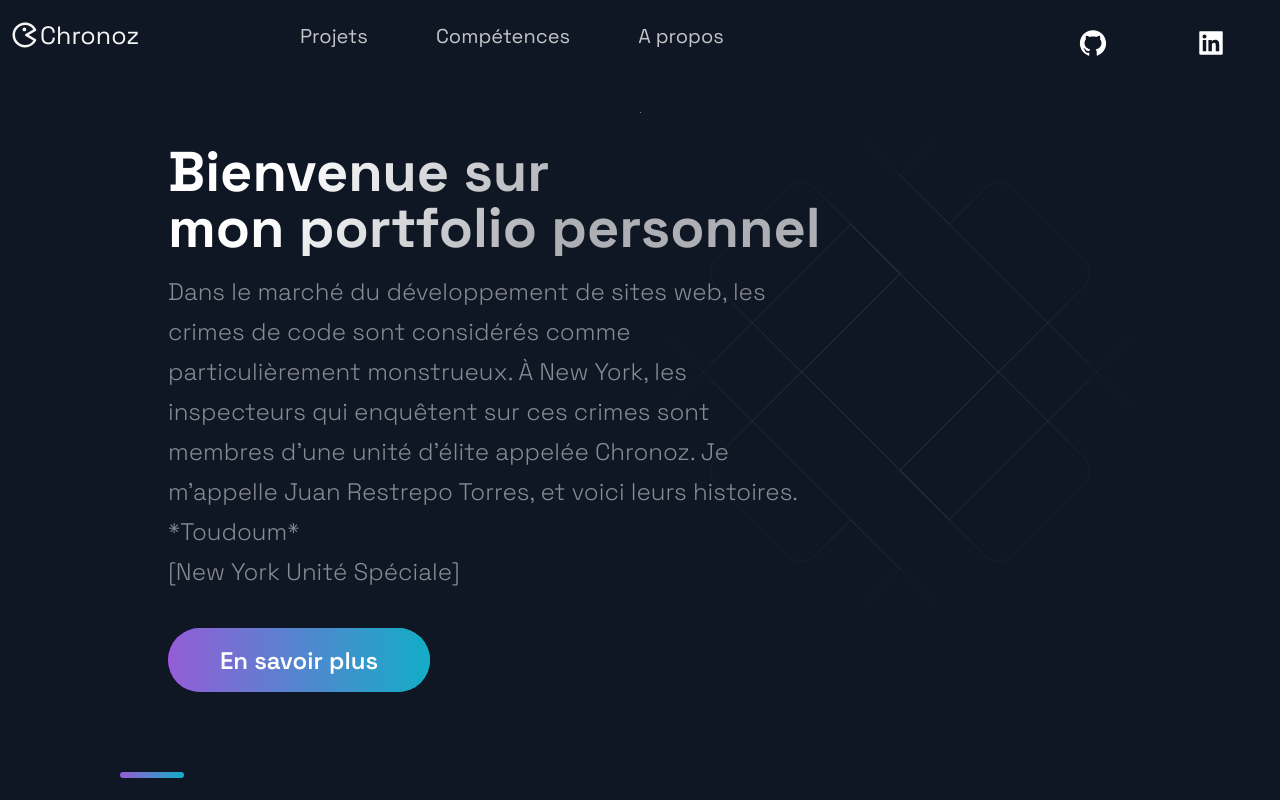
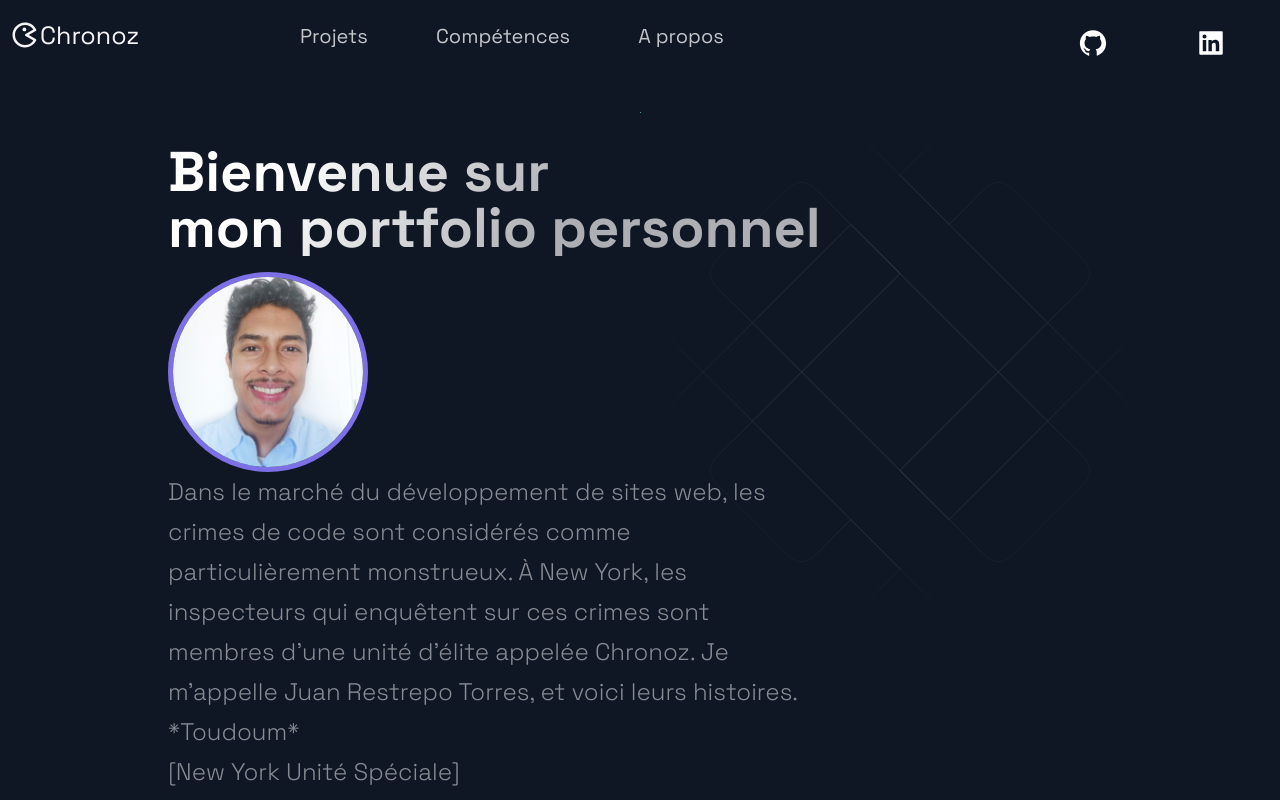
Before and after one commit to JuanR-T/Portfolio, a Next.js app: page / in a window 1280 px wide. Shown: the top 800 px of the page. Built offline with nearby package versions, Linux system fonts and the light colour scheme.

Commit message:
ProfilePhoto

```diff
--- a/src/components/Acomplishments/Acomplishments.js
+++ b/src/components/Acomplishments/Acomplishments.js
@@ -9,7 +9,7 @@ const data = [
   { number: 1900, text: 'Github Followers', },
   { number: 5000, text: 'Github Stars', }
 ];
-// ²131241414
+
 const Acomplishments = () => (
   <Section>
     <SectionTitle>
--- a/src/components/Hero/Hero.js
+++ b/src/components/Hero/Hero.js
@@ -1,8 +1,10 @@
 import React from 'react';
 
+import {ProfileImage} from '../../constants/constants';
+import { BlogCard, CardInfo, ExternalLinks, GridContainer, HeaderThree, Hr, Tag, TagList, TitleContent, UtilityList, Img } from '../Projects/ProjectsStyles';
 import { Section, SectionText, SectionTitle } from '../../styles/GlobalComponents';
 import Button from '../../styles/GlobalComponents/Button';
-import { LeftSection } from './HeroStyles';
+import { LeftSection, ProfileImageDiv } from './HeroStyles';
 
 const Hero =  () => (
 
@@ -12,6 +14,11 @@ const Hero =  () => (
         Bienvenue sur<br />
         mon portfolio personnel
       </SectionTitle>
+      {ProfileImage.map(({profileimage}) =>
+      <ProfileImageDiv>
+        <Img src={profileimage} style={{borderRadius:"50%"}}/>
+      </ProfileImageDiv>
+      )}
       <SectionText>
         Dans le marché du développement de sites web, les crimes de code sont considérés comme particulièrement monstrueux.
         À New York, les inspecteurs qui enquêtent sur ces crimes sont membres d'une unité d'élite appelée Chronoz. Je m'appelle Juan Restrepo Torres, et voici leurs histoires. *Toudoum*
--- a/src/components/Hero/HeroStyles.js
+++ b/src/components/Hero/HeroStyles.js
@@ -2,6 +2,7 @@ import styled from 'styled-components';
 
 export const LeftSection = styled.div`
   width: 100%;
+
   @media ${(props) => props.theme.breakpoints.sm} {
     width: 80%;
     display: flex;
@@ -17,3 +18,14 @@ export const LeftSection = styled.div`
     margin: 0 auto;
   }
 `;
+
+export const ProfileImageDiv = styled.image `
+  width:200px;
+  height:200px;
+  display:flex;
+  align-item:center;
+  justify-item:center;
+  justify-content:center;
+  border-radius:50% !important;
+  border: 5px solid #7D70E7;
+`;
--- a/src/constants/constants.js
+++ b/src/constants/constants.js
@@ -44,3 +44,7 @@ export const TimeLineData = [
   { year: 2020, text: 'Shared my projects with the world', },
   { year: 2021, text: 'Started my own platform', },
 ];
+
+export const ProfileImage =[
+  { profileimage : './images/PhotoJuan.jpg' }
+];
```
Also changed, not shown: public/images/PhotoJuan.jpg (added).
